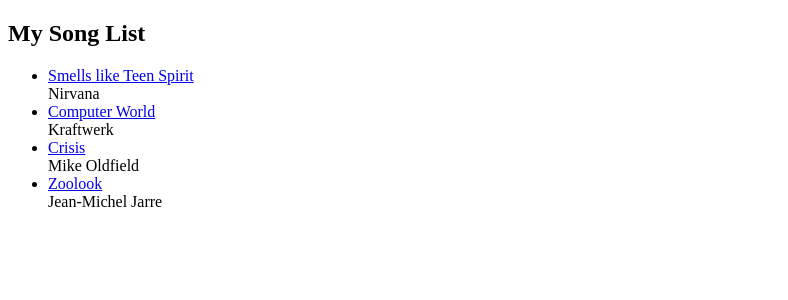
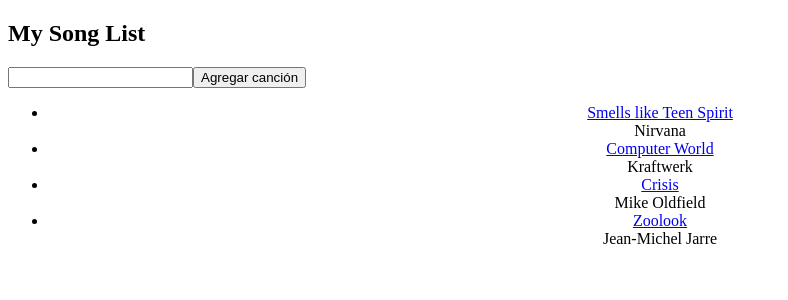
Before and after one commit to mrojasaquino/playlist, an Angular app: page / in a window 1280 px wide. Shown: the top 300 px of the page, without its empty margins (0-788 px from the left). Built offline with nearby package versions, Linux system fonts and the light colour scheme.

Commit message:
Laboratorio 7

```diff
--- a/src/app/songs/song.service.ts
+++ b/src/app/songs/song.service.ts
@@ -1,4 +1,6 @@
 import { Injectable } from '@angular/core';
+import { HttpClient } from '@angular/common/http'
+import { map } from 'rxjs/operators'
 
 @Injectable({
   providedIn: 'root'
@@ -8,8 +10,18 @@
 export class SongService {
 
   public songs: Array<object> = null;
+  private API_KEY='6a5f61f6e13b1ad4dab74efb4346c53f'
 
-  constructor() { }
+  constructor(private http : HttpClient) { }
+
+  searchSong(song) {
+    const API_URL = `http://ws.audioscrobbler.com/2.0/?method=track.search&track=${song}&api_key=${this.API_KEY}&format=json`;
+
+    return this.http.get(API_URL)
+    .pipe(
+      map(response => response['results'].trackmatches.track)
+    ).toPromise();
+  }
 
   getSongs() {
     return this.songs = [{
@@ -30,4 +42,5 @@
       url: 'https://www.last.fm/music/Jean+Michel+Jarre/_/Zoolook'
     }];
   }
-}
+
+  }
--- a/src/app/songs/songs.component.html
+++ b/src/app/songs/songs.component.html
@@ -1,6 +1,8 @@
 <div>
-  <h2>My Song List</h2>
-  <ul class="songs">
+    <h2>My Song List</h2>
+    <input type="text" name="song" [(ngModel)]="song"/>
+    <button (click)="getSongs()">Agregar canción</button>
+    <ul class="songs">
     <li *ngFor="let song of songs">
       <a href="{{song.url}}" target ="_blank">{{song.name}}</a><br/>
       <span>{{song.artist}}</span>
--- a/src/app/songs/songs.component.ts
+++ b/src/app/songs/songs.component.ts
@@ -10,6 +10,7 @@
 
   // instance variables
   public songs:Array<object> = null;
+  public song:string = null;
 
   constructor(private songService:SongService) { }
 
@@ -17,4 +18,10 @@
     this.songs = this.songService.getSongs();
   }
 
+  getSongs() {
+    this.songService.searchSong(this.song).then(response => {
+      this.songs = response;
+    });
+  }
+
 }
--- a/src/styles.css
+++ b/src/styles.css
@@ -1 +1,4 @@
 /* You can add global styles to this file, and also import other style files */
+.songs {
+    text-align: center;
+}
```
Also changed, not shown: src/app/app.module.ts (+6 -1 lines).
